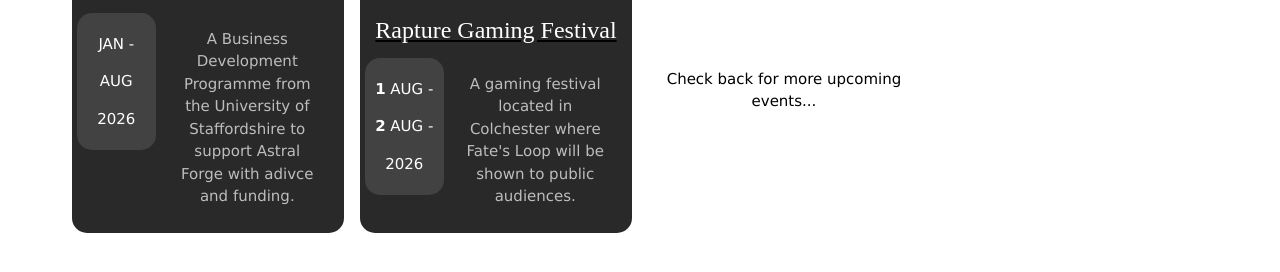
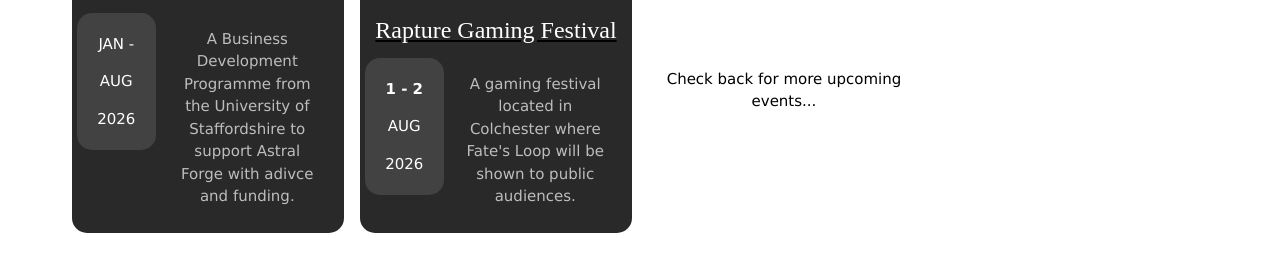
Before and after one commit to TheIslandTiger/AstralForgeWebsite, a Jekyll site: the page built from index.html, in a window 1280 px wide and 900 px high, scrolled down 2170 px. Shown: the part 180-452 px from the top of the window. Built offline with Jekyll 4.4.1, drawn with Linux system fonts in a browser that asks for light colours; nearby versions of some CDN libraries; some web fonts are replaced.

Commit message:
Update events.yaml

```diff
--- a/_data/events.yaml
+++ b/_data/events.yaml
@@ -6,7 +6,7 @@
     image: /images/events/UOSLogoWhite.png
 
   - name: Rapture Gaming Festival
-    date: 1 aug - 2 aug 2026
+    date: 1 - 2 aug 2026
     link: "https://rapturegamingfestival.com/colchester/"
     description: A gaming festival located in Colchester where Fate's Loop will be shown to public audiences.
     image: /images/events/RaptureLogo.jpg
```
